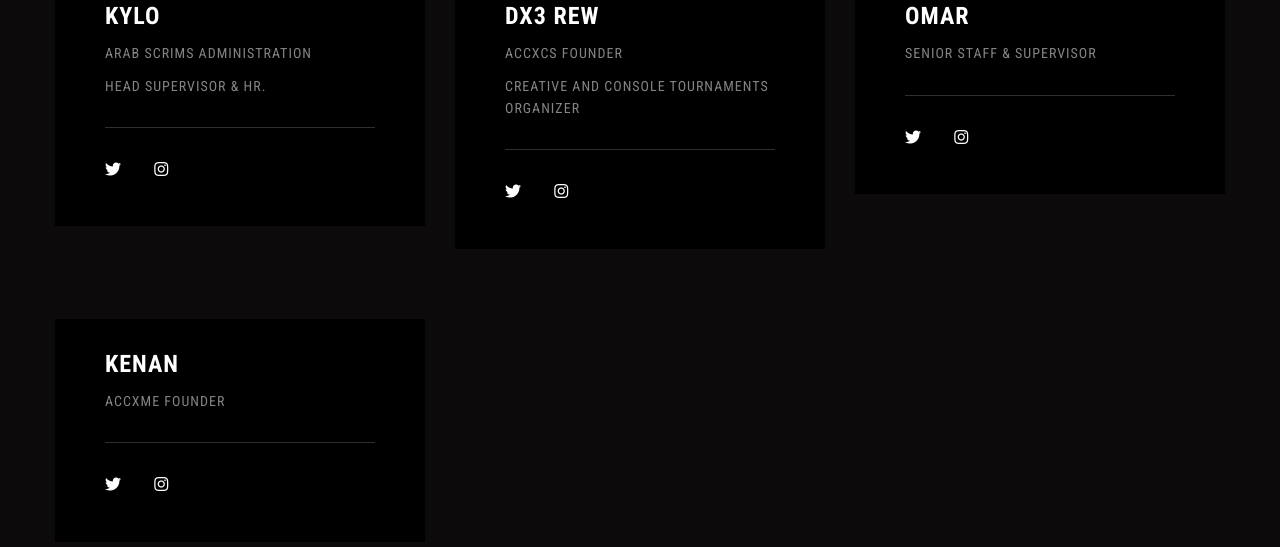
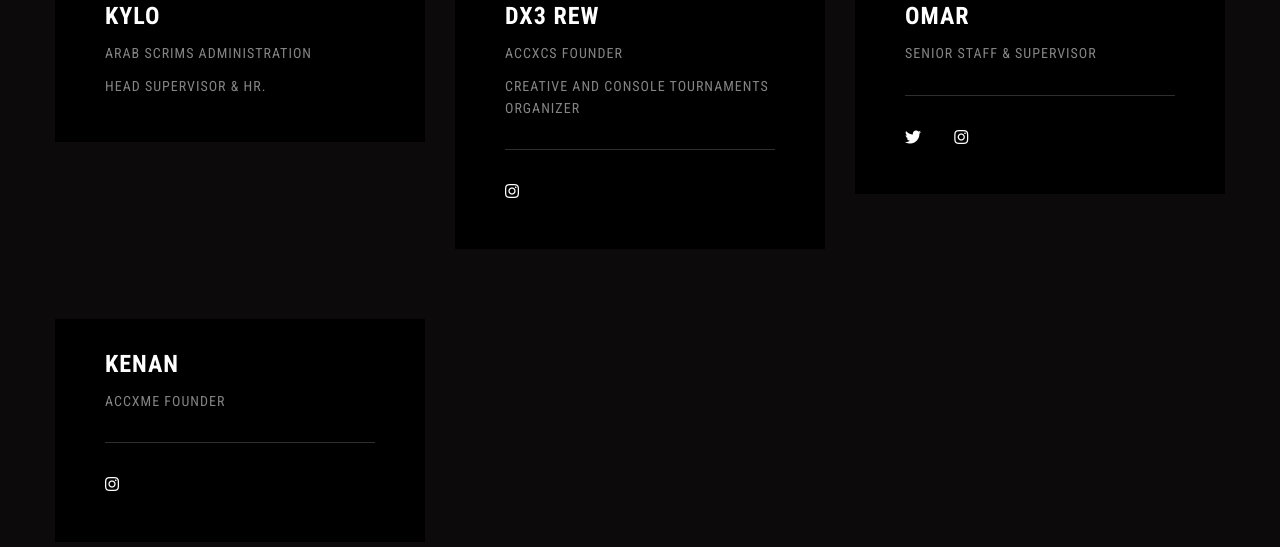
Before and after one commit to accxme/accxme, a plain HTML site: page Website/team.html in a window 1280 px wide. Shown: the part 920-1467 px from the top of the page. Drawn offline with Linux system fonts and the light colour scheme.

Commit message:
fixedsome issues in team.html

```diff
--- a/Website/team.html
+++ b/Website/team.html
@@ -208,10 +208,7 @@
 							<h3><a>Kylo</a></h3>
 							<div class="level">Arab Scrims Administration</div>
 							<div class="level">Head Supervisor & HR.</div>
-							<ul class="social-icons">
-								<li><a href="#"><span class="fab fa-twitter"></span></a></li>
-								<li><a href="#"><span class="fab fa-instagram"></span></a></li>
-							</ul>
+
 						</div>
 					</div>
 				</div>
@@ -225,8 +222,7 @@
 							<div class="level">ACCxCS Founder</div>
 							<div class="level">Creative and Console Tournaments Organizer</div>
 							<ul class="social-icons">
-								<li><a href="#"><span class="fab fa-twitter"></span></a></li>
-								<li><a href="#"><span class="fab fa-instagram"></span></a></li>
+								<li><a href="https://www.instagram.com/me_rew/"><span class="fab fa-instagram"></span></a></li>
 							</ul>
 						</div>
 					</div>
@@ -258,8 +254,8 @@
 							<h3><a>Kenan</a></h3>
 							<div class="level">ACCxME Founder</div>
 							<ul class="social-icons">
-								<li><a href="#"><span class="fab fa-twitter"></span></a></li>
-								<li><a href="#"><span class="fab fa-instagram"></span></a></li>
+
+								<li><a href="https://www.instagram.com/kenan.ontop/"><span class="fab fa-instagram"></span></a></li>
 							</ul>
 						</div>
 					</div>
```
